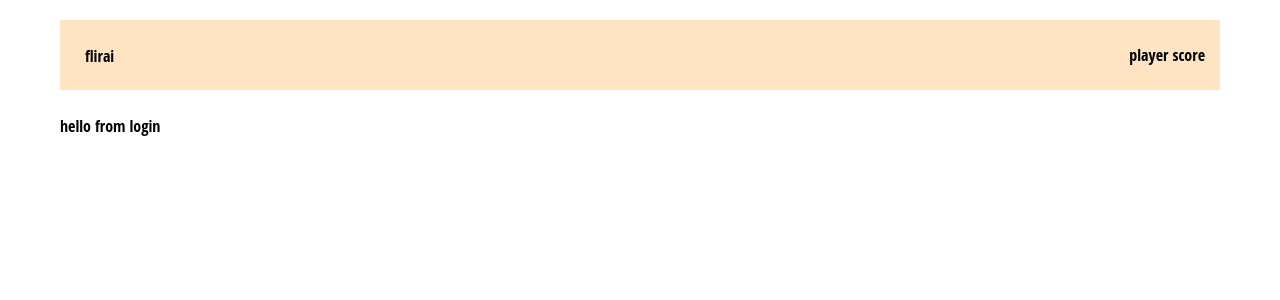
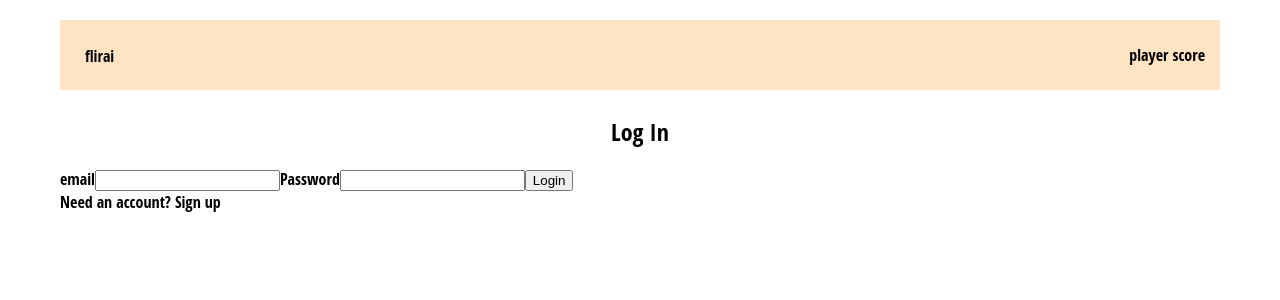
Before and after one commit to dotsync/flirai-fitness-app, a React (Create React App) app: page /login in a window 1280 px wide. Shown: the top 300 px of the page. Built offline with nearby package versions, Linux system fonts and the light colour scheme; no server answers.

Commit message:
Implements basic Signup form

```diff
--- a/src/pages/Auth/Login/Login.jsx
+++ b/src/pages/Auth/Login/Login.jsx
@@ -1,9 +1,67 @@
-import React from 'react';
+/* eslint-disable consistent-return */
+/* eslint-disable no-unused-vars */
+import './Login.css';
+import React, { useRef, useState } from 'react';
+import { Link } from 'react-router-dom';
+import { useAuth } from '../../../contexts/AuthContext';
 
 export default function Login() {
+  const emailRef = useRef();
+  const passwordRef = useRef();
+  const { signup, currentUser } = useAuth();
+  const [error, setError] = useState('');
+  const [loading, setLoading] = useState(false);
+
+  async function handleSubmit(e) {
+    e.preventDefault();
+
+    try {
+      setError('');
+      // if loading, disable submit button
+      setLoading(true);
+      await signup(emailRef.current.value, passwordRef.current.value);
+    } catch {
+      setError('Failed to create an account');
+    }
+    setLoading(false);
+  }
+
   return (
-    <div>
-      hello from login
+    <div className="login">
+      <div className="login-container">
+        <div className="login-form">
+          <h2>Log In</h2>
+          {error && alert(error)}
+          <form onSubmit={handleSubmit}>
+            <label htmlFor="email">
+              email
+              <input
+                name="email"
+                type="email"
+                id="email"
+                required
+                ref={emailRef}
+              />
+            </label>
+            <label htmlFor="password">
+              Password
+              <input
+                name="password"
+                type="password"
+                id="password"
+                required
+                ref={passwordRef}
+              />
+            </label>
+            <button className="login-submit" type="submit" disabled={loading}>Login</button>
+          </form>
+        </div>
+        <div className="login-signup">
+          Need an account?
+          {' '}
+          <Link to="/signup">Sign up</Link>
+        </div>
+      </div>
     </div>
   );
 }
```
Also changed, not shown: 1 other file (tests, documents, lock files or other folders).
